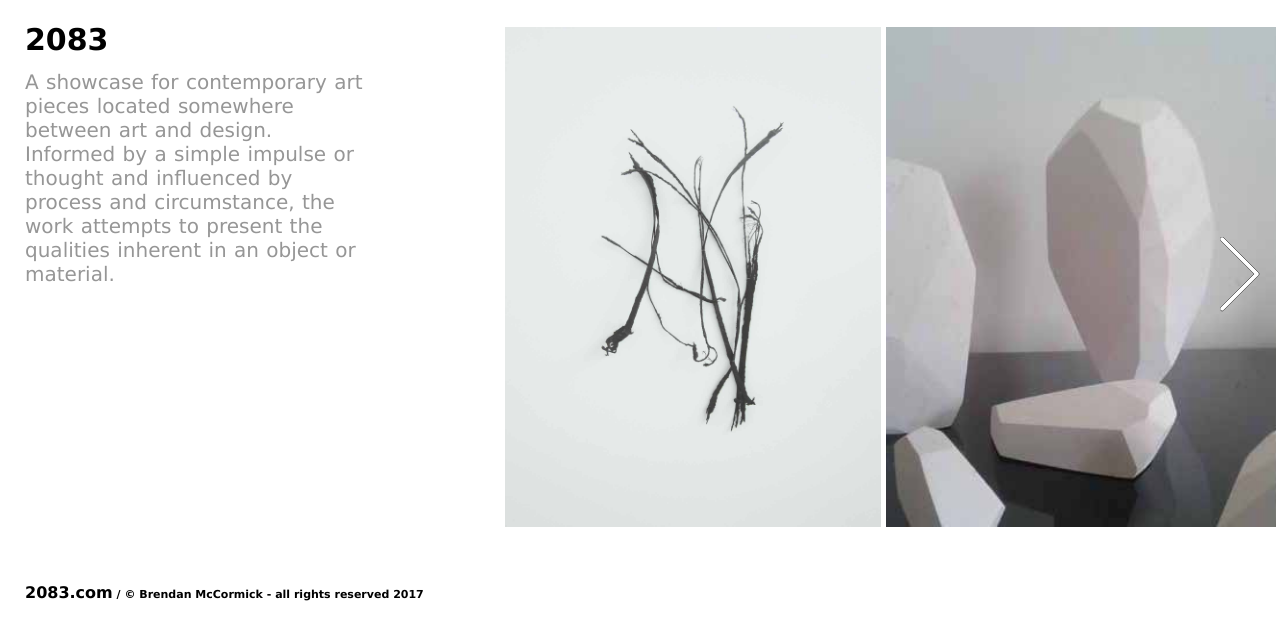
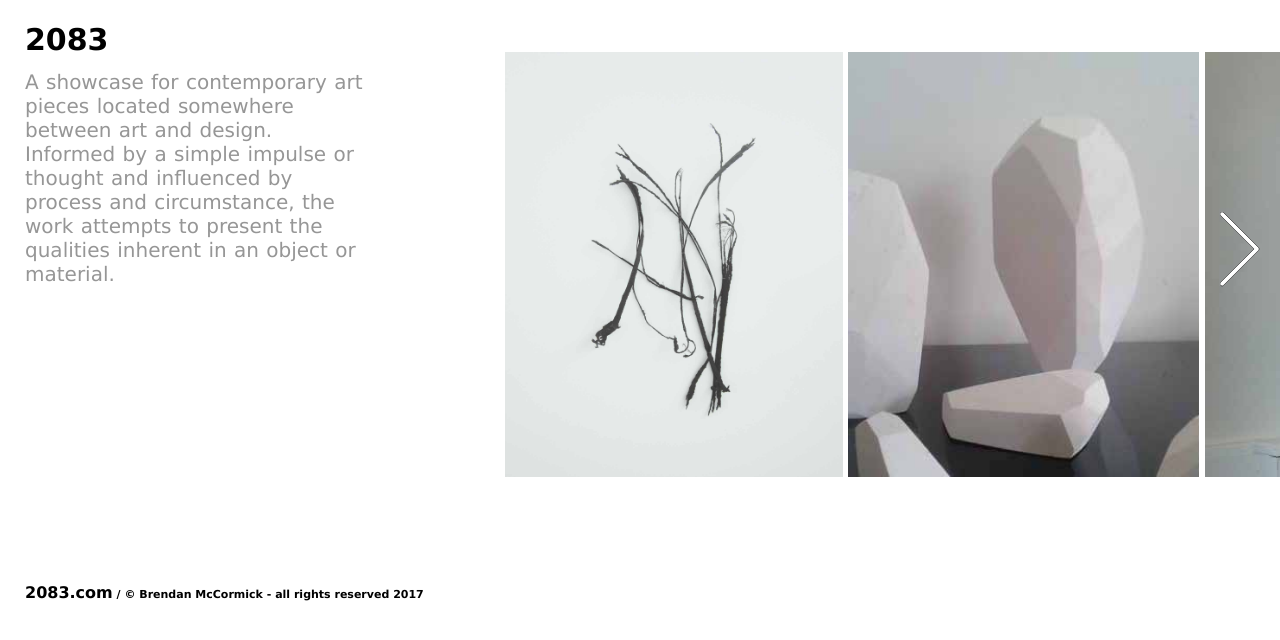
Before and after one commit to twozeroeightthree/website, a Jekyll site: the page built from index.html, in a window 1280 px wide. Shown: the top 640 px of the page. Built offline with Jekyll 4.4.1, drawn with Linux system fonts in a browser that asks for light colours; the list of posts is cut into pages by our own code.

Commit message:
Compile script...

```diff
--- a/assets/main.css
+++ b/assets/main.css
@@ -83,6 +83,7 @@ footer.footer-post li:last-child:after {
 }
 
 #slideshow {
+  height: 450px;
   white-space: nowrap;
   overflow: hidden;
 }
@@ -104,20 +105,20 @@ footer.footer-post li:last-child:after {
 }
 #slideshow .element a:hover{
   text-decoration: none;
-  height: 500px;
+  height: 450px;
 }
 
 #slideshow .element img{
-  height: 500px;
+  height: 450px;
   position: relative;
-  top:-250px;
+  top:-225px;
 }
 #nextbar{
   position: fixed;
   top:27px;
   right:5px;
   width: 90px;
-  height: 500px;
+  height: 450px;
 }
 #nextbar:hover{ cursor: pointer;}
 
```
Also changed, not shown: 1 other file.
